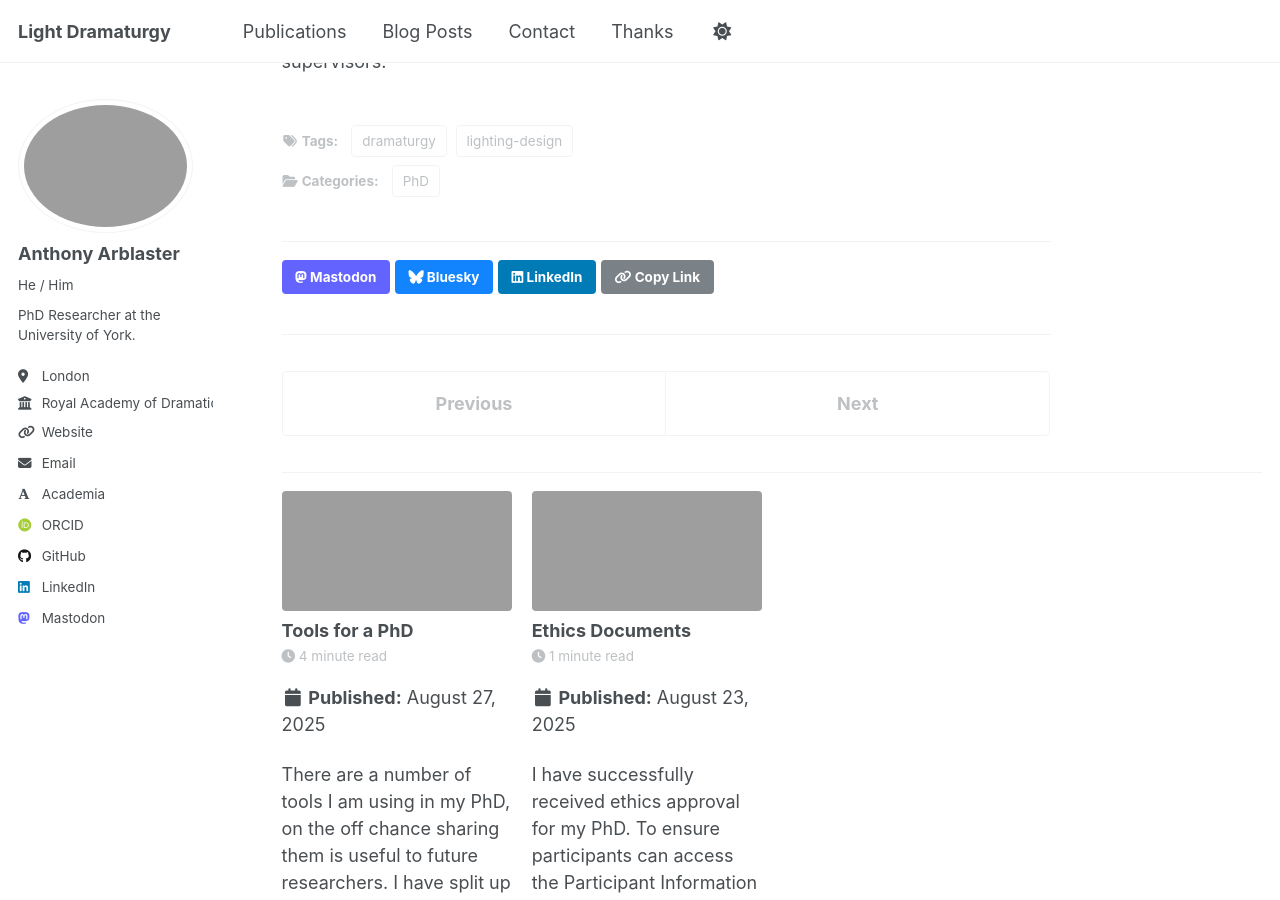
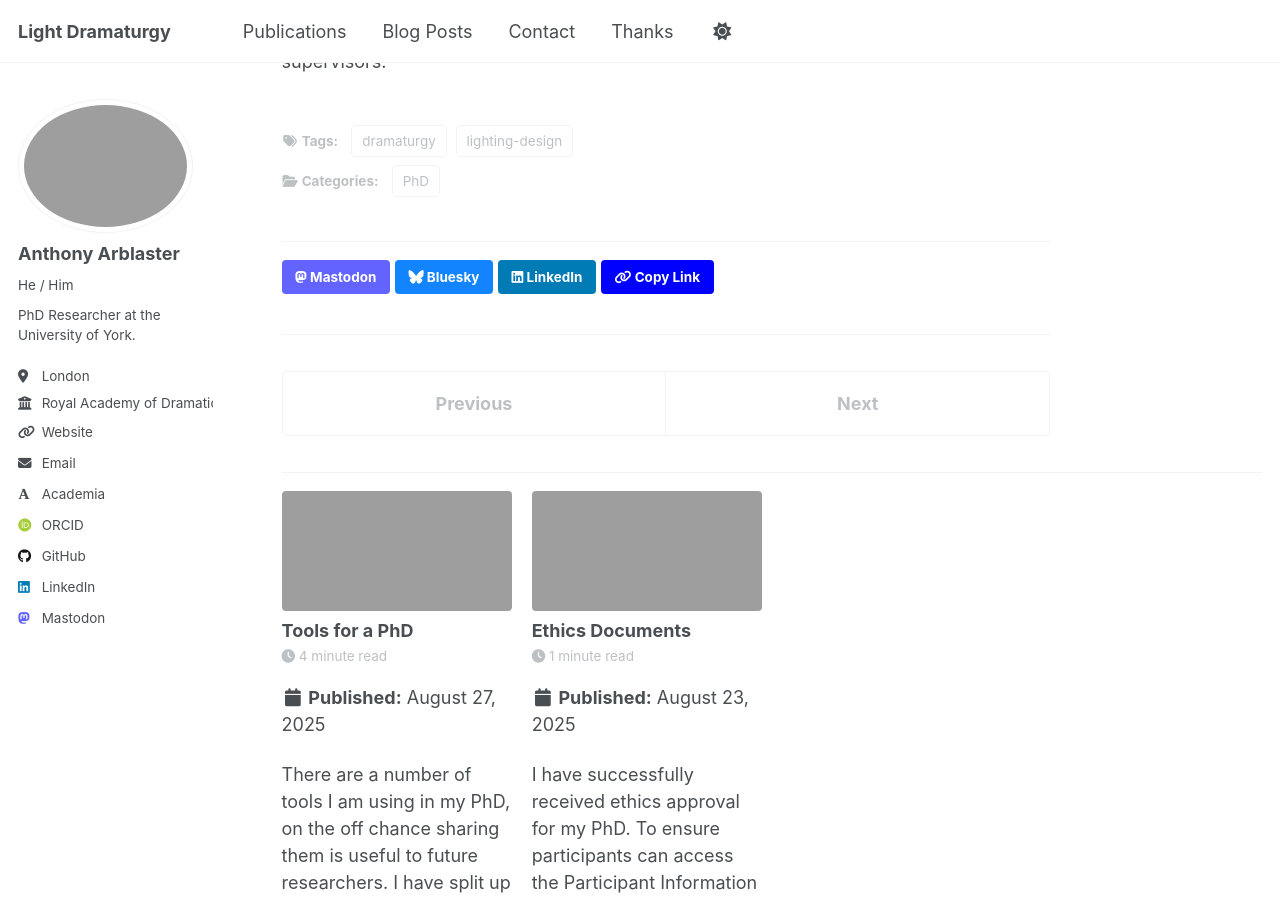
Before and after one commit to aarblaster/light-dramaturgy, a Jekyll site: the page built from _posts/2025-05-21-Hello-World.md, in a window 1280 px wide and 900 px high, scrolled down 537 px. Built offline with Jekyll 4.4.1, drawn with Linux system fonts in a browser that asks for light colours; some web fonts are replaced; a script that is not in the unit is left out.

Commit message:
Update social-share.html

```diff
--- a/_includes/social-share.html
+++ b/_includes/social-share.html
@@ -12,7 +12,7 @@
 
   <a href="https://www.linkedin.com/shareArticle?mini=true&url={{ base_path }}{{ page.url }}" class="btn btn--linkedin" title="{{ site.data.ui-text[site.locale].share_on_label | default: 'Share on' }} LinkedIn"><i class="fab fa-linkedin"></i> LinkedIn</a>
 
-  <a href="#" class="btn btn--copy" title="Copy link"
+  <a href="#" class="btn btn--copy-link" title="Copy link"
      onclick="event.preventDefault();navigator.clipboard.writeText('{{ site.url }}{{ page.url }}');this.innerText='Copied!';setTimeout(()=>this.innerHTML='<i class=&quot;fas fa-link&quot;></i> Copy Link',1500);">
     <i class="fas fa-link"></i> Copy Link
   </a>
```
